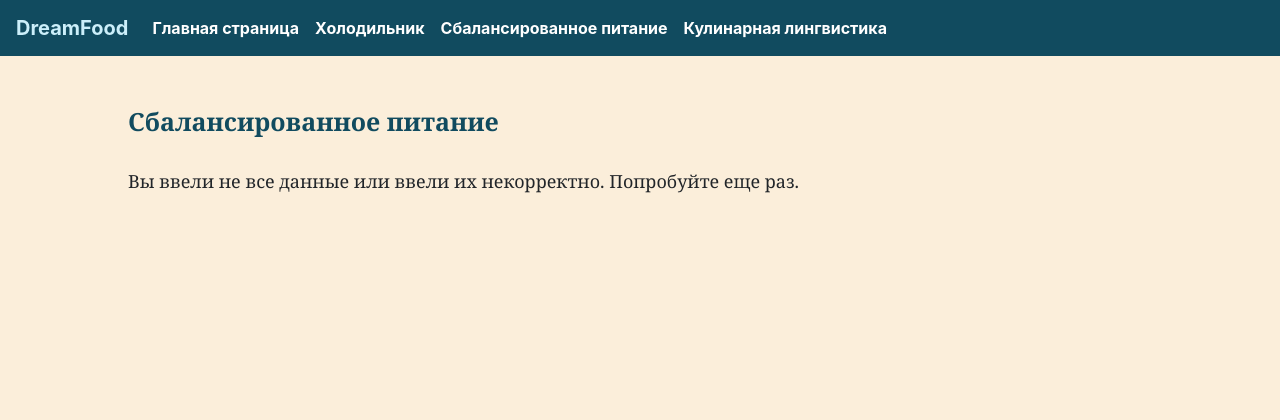
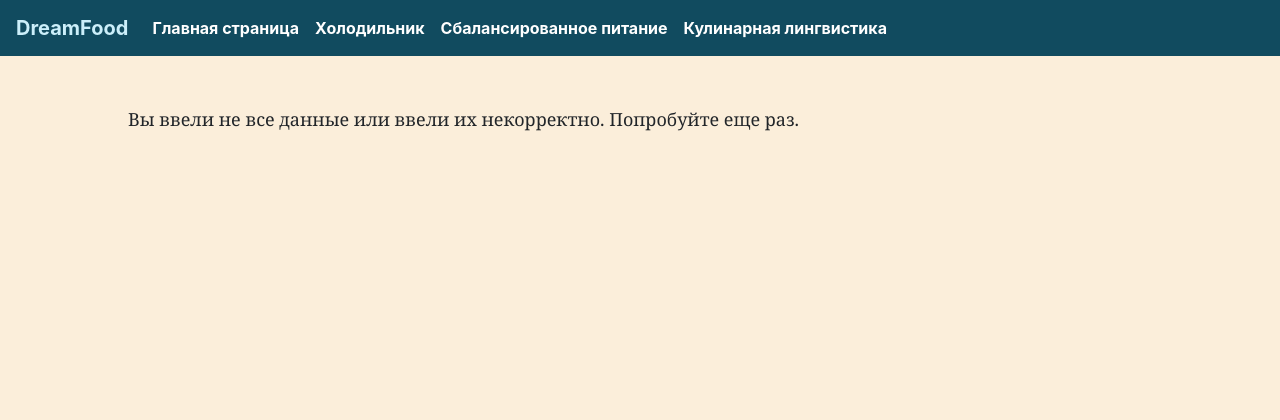
Before and after one commit to usmor/DreamFood, a Flask app: page /result in a window 1280 px wide. Shown: the top 420 px of the page. Run offline with Flask 3, Linux system fonts and the light colour scheme; parts of the project's set-up code (start-up, migrations or seed data) failed here and were passed over.

Commit message:
Update error.html

```diff
--- a/templates/error.html
+++ b/templates/error.html
@@ -3,9 +3,6 @@
 {% block title %}{% endblock %}
 {% block content %}
 
-<h2 style="font-family:georgia; font-size: 25px; color: #114B5F"><b>Сбалансированное питание</b></h2>
-<br>
-
 <p style="margin-right:20px; font-family:georgia; font-size: 18px">
     Вы ввели не все данные или ввели их некорректно. Попробуйте еще раз.</p>
 
```
